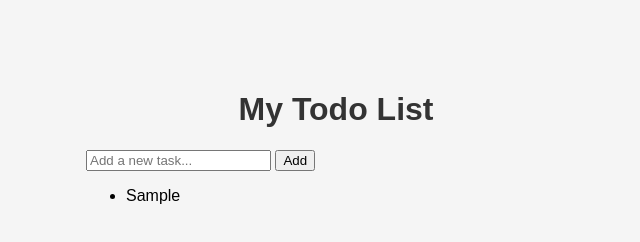
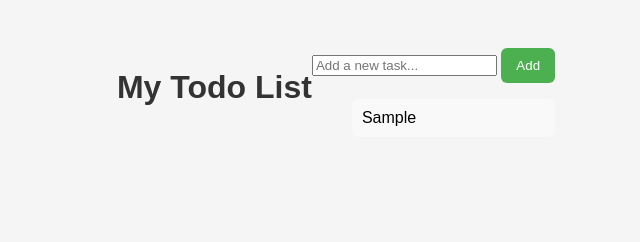
Before and after one commit to Khanyii-Dev/Todo-list, a plain HTML site: page index.html in a window 1280 px wide. Both pictures are taken after typing "Sample" into the empty fields and a click on the button "Add". Shown: the whole page, without its empty margins (304-944 px from the left). Drawn offline with Linux system fonts and the light colour scheme.

Commit message:
Update style.css

```diff
--- a/style.css
+++ b/style.css
@@ -1,12 +1,50 @@
 body {
-    font-family: Arial, sans-serif;
-    max-width: 500px;
-    margin: 50px auto;
-    padding: 20px;
-    background-color: #f5f5f5;
+  font-family: Arial, sans-serif;
+  background: #f5f5f5;
+  display: flex;
+  justify-content: center;
+  padding: 40px;
+}
+
+#app {
+  background: white;
+  padding: 30px;
+  border-radius: 12px;
+  box-shadow: 0 4px 12px rgba(0,0,0,0.1);
+  width: 100%;
+  max-width: 400px;
 }
 
 h1 {
-    color: #333;
-    text-align: center;
+  text-align: center;
+  color: #333;
+  margin-bottom: 20px;
 }
+
+#task-input {
+  width: 70%;
+  padding: 10px;
+  border: 2px solid #ddd;
+  border-radius: 6px;
+}
+
+button {
+  padding: 10px 15px;
+  background: #4CAF50;
+  color: white;
+  border: none;
+  border-radius: 6px;
+  cursor: pointer;
+}
+
+button:hover {
+  background: #45a049;
+}
+
+li {
+  padding: 10px;
+  background: #f9f9f9;
+  margin: 5px 0;
+  border-radius: 6px;
+  list-style: none;
+    }
```
